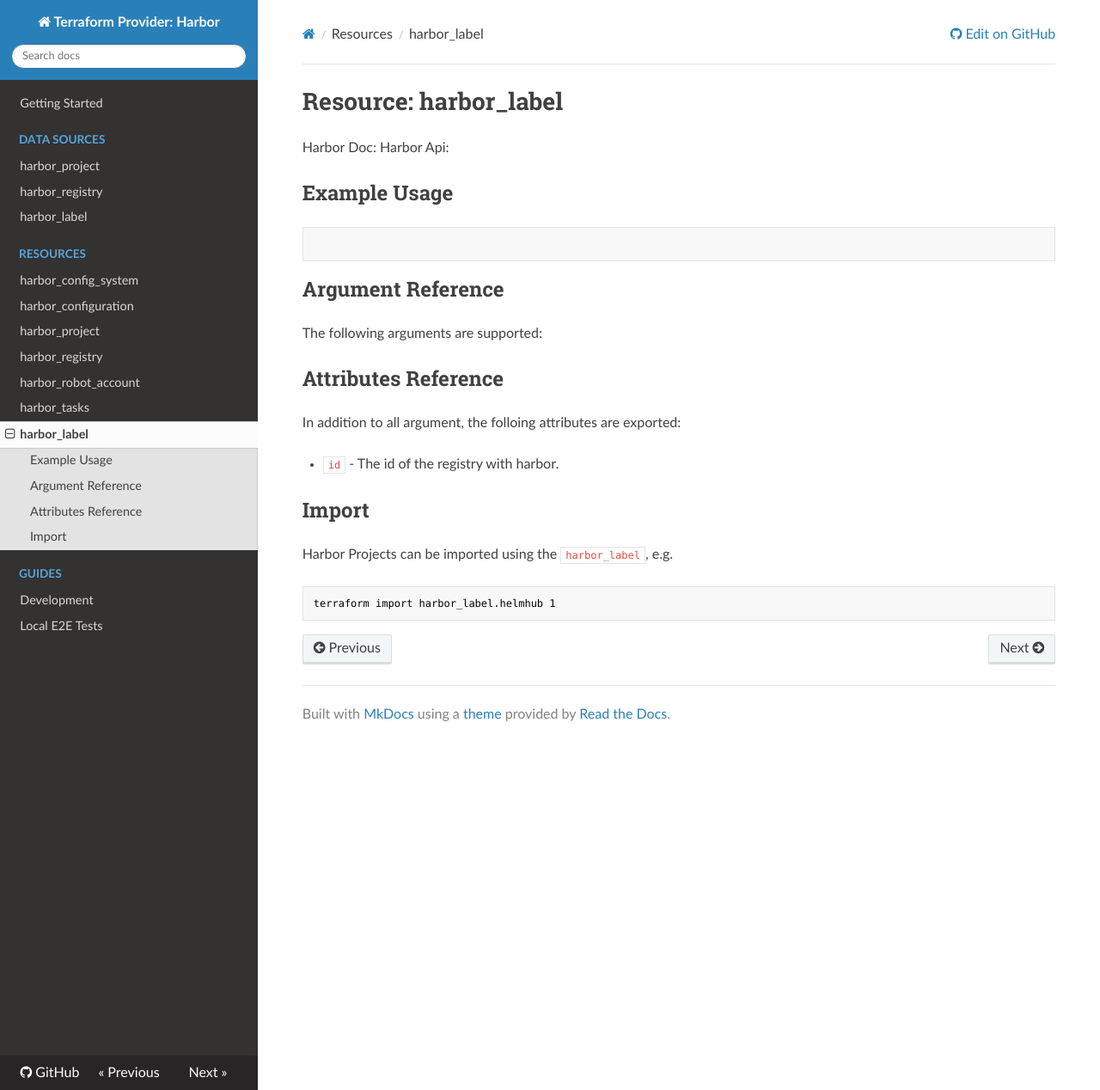
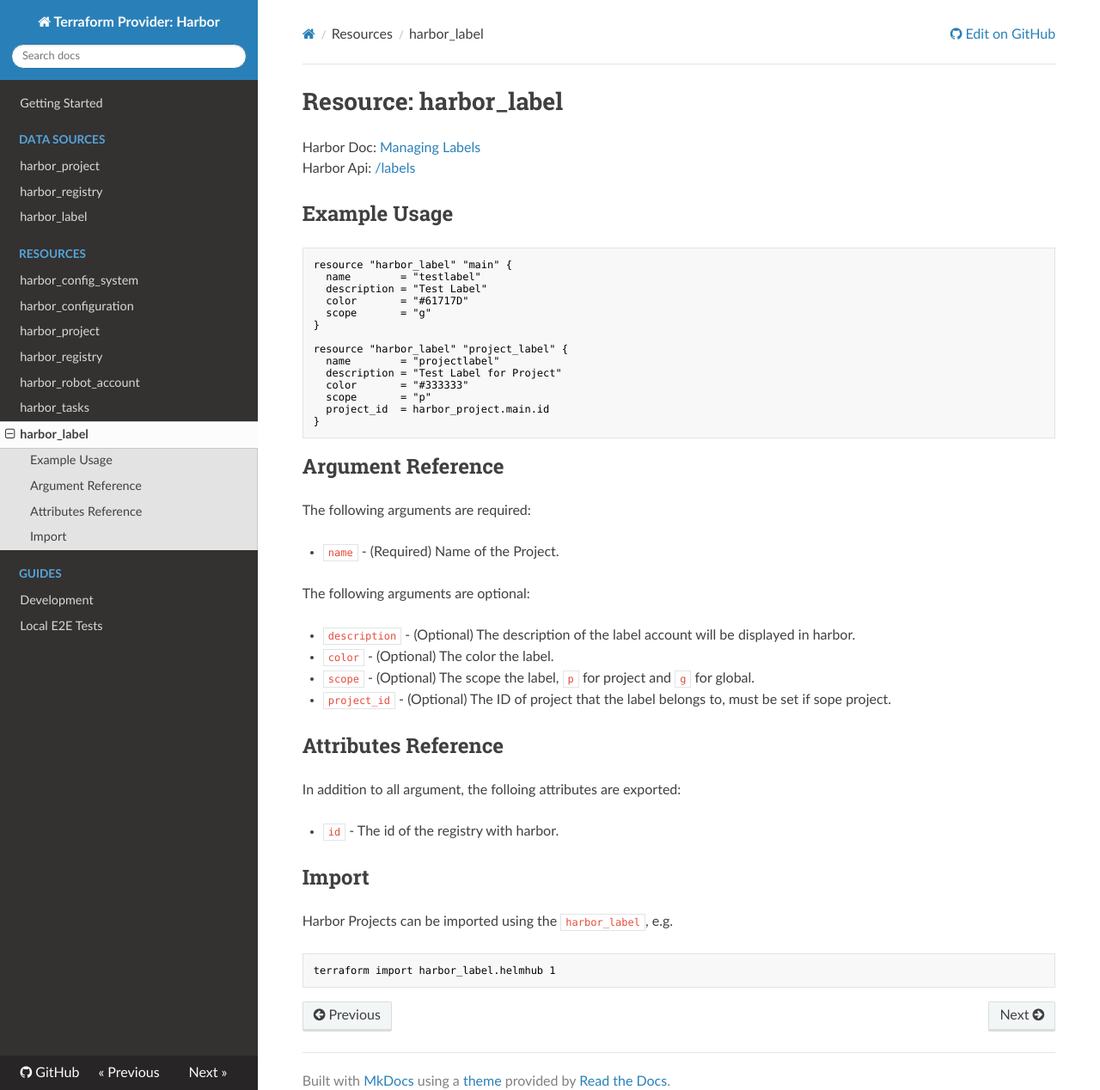
Before and after one commit to nolte/terraform-provider-harbor, an MkDocs documentation site: the page built from docs/resources/harbor_label.md, in a window 1280 px wide and 1268 px high. Shown: the whole window at 86% size. Built offline with MkDocs 1.6.1, drawn with Linux system fonts in a browser that asks for light colours; nearby versions of some CDN libraries.

Commit message:
update documentation

````diff
--- a/docs/resources/harbor_label.md
+++ b/docs/resources/harbor_label.md
@@ -1,18 +1,42 @@
 # Resource: harbor_label
 
-Harbor Doc:
-Harbor Api:
+Harbor Doc: [Managing Labels](https://goharbor.io/docs/1.10/working-with-projects/working-with-images/create-labels/)
+Harbor Api: [/labels](https://demo.goharbor.io/#/Products/post_labels)
 
 ## Example Usage
 
 ```hcl
+resource "harbor_label" "main" {
+  name        = "testlabel"
+  description = "Test Label"
+  color       = "#61717D"
+  scope       = "g"
+}
 
+resource "harbor_label" "project_label" {
+  name        = "projectlabel"
+  description = "Test Label for Project"
+  color       = "#333333"
+  scope       = "p"
+  project_id  = harbor_project.main.id
+}
 ```
 
 ## Argument Reference
 
-The following arguments are supported:
+The following arguments are required:
 
+* `name` - (Required) Name of the Project.
+
+The following arguments are optional:
+
+* `description` - (Optional)  The description of the label account will be displayed in harbor.
+
+* `color` - (Optional) The color the label.
+
+* `scope` - (Optional) The scope the label, `p` for project and `g` for global.
+
+* `project_id` - (Optional) The ID of project that the label belongs to, must be set if sope project.
 
 ## Attributes Reference
 
````
Also changed, not shown: README.md (+1 -1 lines), docs/data_sources/harbor_label.md (+4 -1 lines), docs/guides/development.md (+13 -2 lines), 3 other files.
